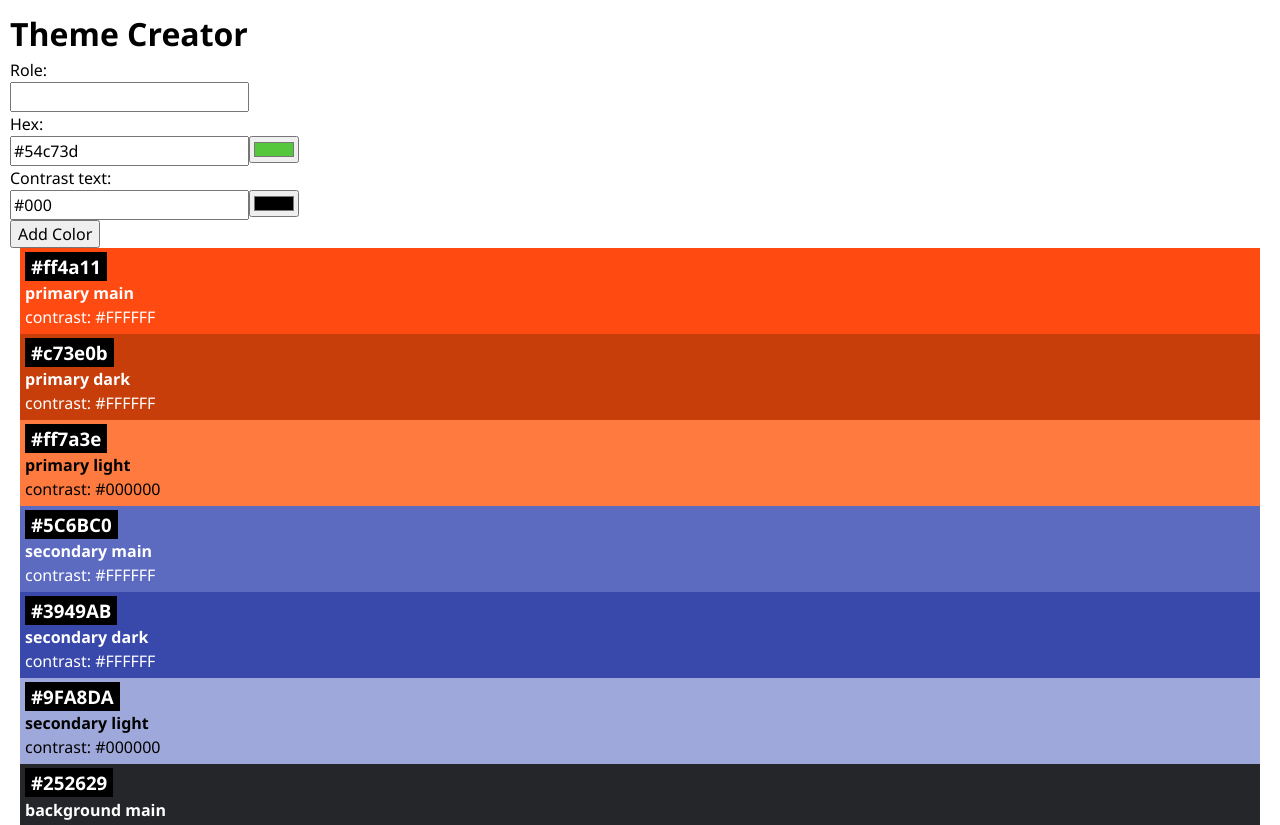
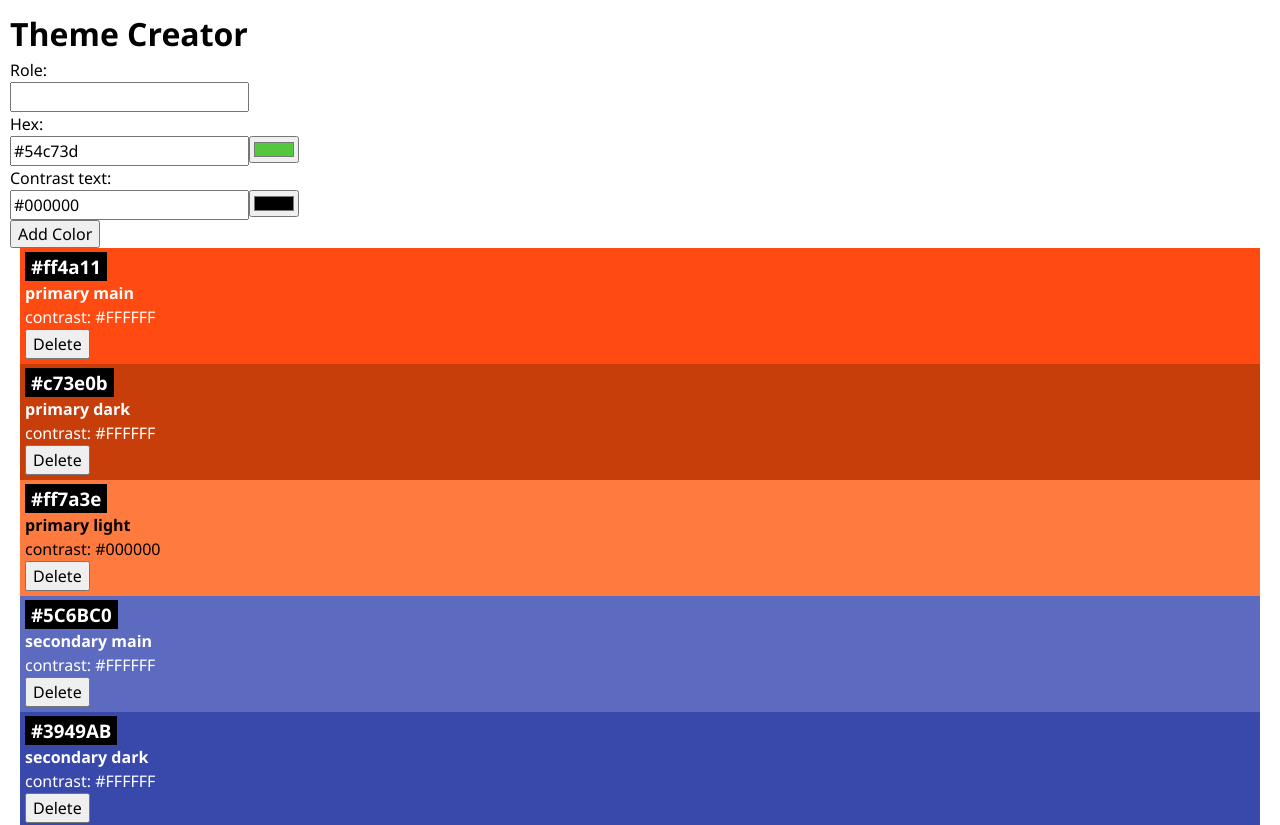
Before and after one commit to levinthiel/color-theme, a React (Vite) app: page / in a window 1280 px wide. Shown: the top 825 px of the page. Built offline with nearby package versions, Linux system fonts and the light colour scheme.

Commit message:
resolved issue 3 - deleting colors from the array

```diff
--- a/src/App.jsx
+++ b/src/App.jsx
@@ -8,16 +8,24 @@ import { uid } from 'uid';
 function App() {
 
   const [newColors, setnewColors]= useState(initialColors)
+  const [emptyArray, setEmptyArray] = useState(false)
 
   function handleAddColor(event){
     event.preventDefault();
     const formData = new FormData(event.target);
     const data = Object.fromEntries(formData);
-    setnewColors([{id: uid(), ...data}, ...initialColors])
+    setnewColors([{id: uid(), ...data}, ...newColors])
     console.log(data)
     console.log(newColors)
     event.target.reset();
   }
+  function yesDelete(id){
+    const deletedColor = newColors.filter(color => color.id !== id);
+    setnewColors(deletedColor)
+    const message = newColors.length === 1 ? setEmptyArray(true) : "The array is not empty.";
+    console.log(message);
+  }
+
 
 
   return (
@@ -26,8 +34,11 @@ function App() {
 
       < ColorForm onSubmit={handleAddColor} />
       {newColors.map((color) => {
-        return <Color key={color.id} color={color} />;
+        return <Color key={color.id} color={color} onDelete={yesDelete} />;
       })}
+      {emptyArray &&(
+        <p>You have no more colours left, please consider adding some</p>
+      )}
     </>
   );
 }
--- a/src/Components/Color/Color.css
+++ b/src/Components/Color/Color.css
@@ -3,9 +3,12 @@
   padding: 5px;
 }
 
-.color-card-headline {
+.color-card-highlight {
   display: inline;
   padding: 2px 6px;
   background: black;
   color: white;
 }
+.hidden{
+  display: none;
+}
--- a/src/Components/Color/Color.jsx
+++ b/src/Components/Color/Color.jsx
@@ -1,17 +1,34 @@
 import "./Color.css";
+import { useState } from "react"
 
-export default function Color({ color }) {
+export default function Color({ color, onDelete }) {
+
+  const [isConfirmingDelete, setIsConfirmingDelete] = useState(true);
+
+  function plsDelete(){
+    setIsConfirmingDelete(false);
+  }
+  function plsCancel(){
+    setIsConfirmingDelete(true);
+  }
+
+
   return (
-    <div
-      className="color-card"
-      style={{
-        background: color.hex,
-        color: color.contrastText,
-      }}
-    >
-      <h3 className="color-card-headline">{color.hex}</h3>
+    <div className="color-card" style={{ background: color.hex, color: color.contrastText, }} >
+      <h3 className="color-card-highlight">{color.hex}</h3>
       <h4>{color.role}</h4>
       <p>contrast: {color.contrastText}</p>
+      <button type="button" className={isConfirmingDelete ? "" : "hidden"} onClick={plsDelete}>Delete</button>
+
+      {/* -----Hidden Buttons -------------------------------------------------------------------- */}
+      <section className={isConfirmingDelete ? "hidden" : ""}>
+        <p className="color-card-highlight">
+          Are you sure you want to delete this color ?
+        </p>
+        <button type="button"  onClick={plsCancel}>Cancel</button>
+        <button type="button" onClick={() => onDelete(color.id)}>Yes Delete</button>
+      </section>
+      {/* -----Hidden Buttons -------------------------------------------------------------------- */}
     </div>
   );
 }
--- a/src/Components/colorform/colorform.jsx
+++ b/src/Components/colorform/colorform.jsx
@@ -11,7 +11,7 @@ export default function ColorForm({onSubmit}){
             <label htmlFor="hex">Hex:</label><br/>
             <Colorinput id="hex" defaultValue="#54c73d"/><br/>
             <label htmlFor="contrastText">Contrast text:</label><br/>
-            <Colorinput id="contrastText" defaultValue="#000" /><br/>
+            <Colorinput id="contrastText" defaultValue="#000000" /><br/>
             <input type="submit" value="Add Color" />
         </form>
     );
```
